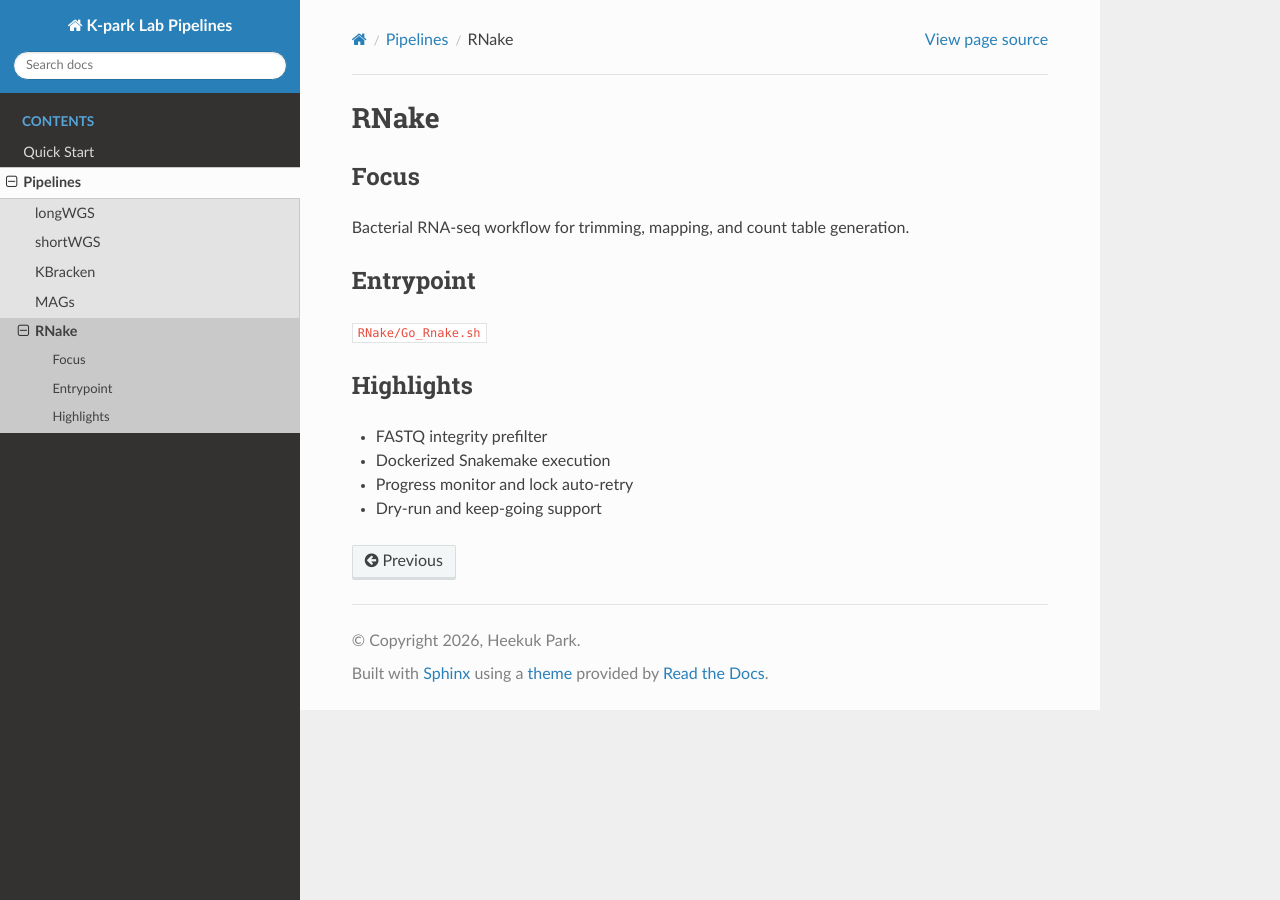
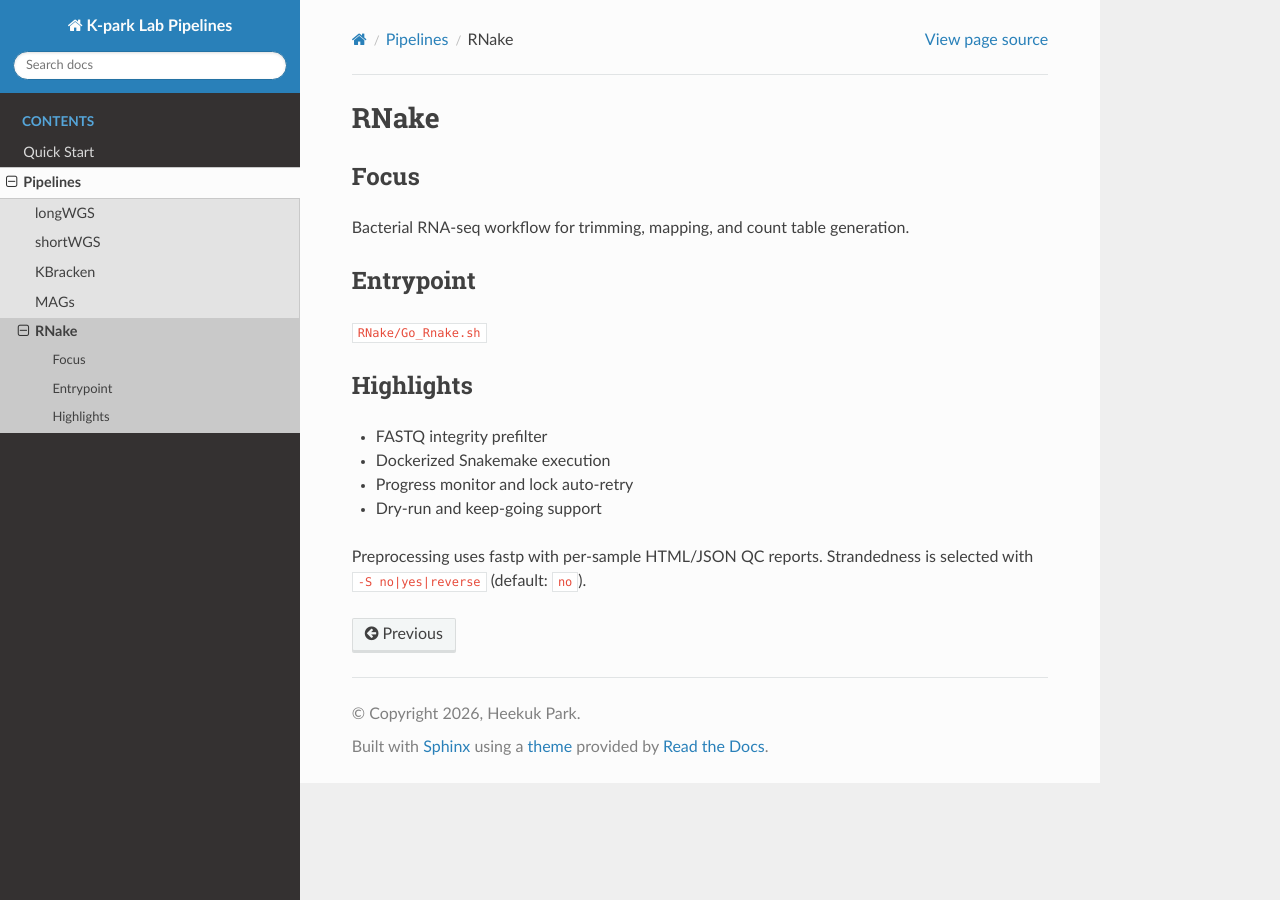
Before and after one commit to bbagy/CAULab, a Sphinx documentation site: the page built from docs/source/pipelines/rnake.rst, in a window 1280 px wide. Built offline with Sphinx 7.4.7 and the Read the Docs theme 3.1.0, drawn with Linux system fonts in a browser that asks for light colours.

Commit message:
Make RNake README summaries and option table explicit about fastp

```diff
--- a/docs/source/pipelines/rnake.rst
+++ b/docs/source/pipelines/rnake.rst
@@ -18,3 +18,6 @@ Highlights
 - Dockerized Snakemake execution
 - Progress monitor and lock auto-retry
 - Dry-run and keep-going support
+
+Preprocessing uses fastp with per-sample HTML/JSON QC reports.
+Strandedness is selected with ``-S no|yes|reverse`` (default: ``no``).
```
Also changed, not shown: README.md (+1 -1 lines), RNake/README.md.
